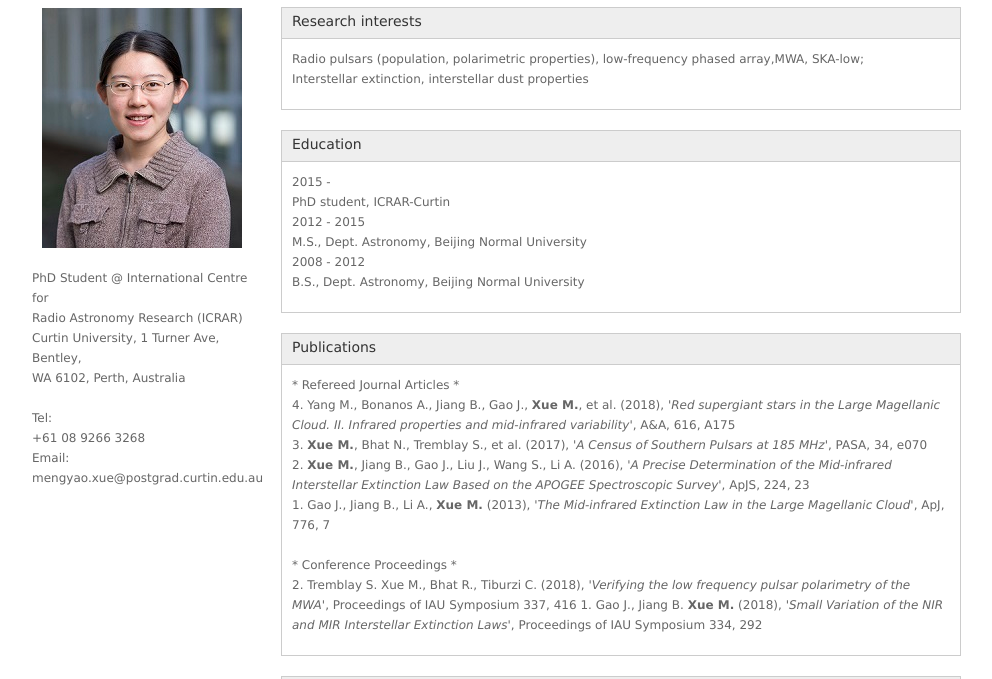
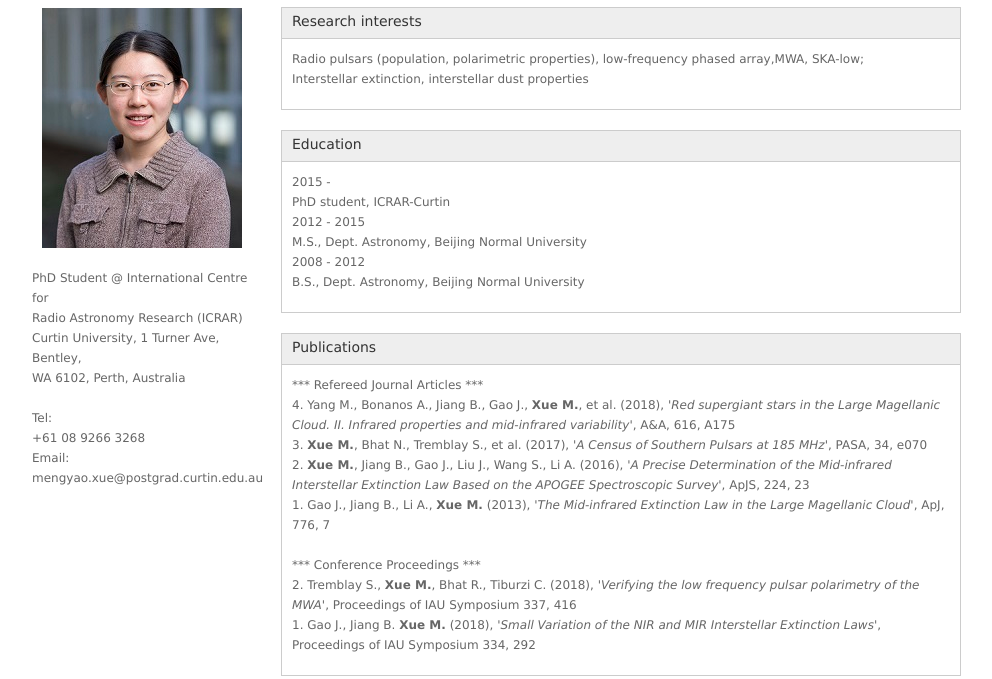
Before and after one commit to mengyaoxue/mengyaoxue.github.io, a plain HTML site: page index.html in a window 1280 px wide. Shown: the part 107-786 px from the top of the page, without its empty margins (149-1141 px from the left). Drawn offline with Linux system fonts and the light colour scheme.

Commit message:
Update index.html

```diff
--- a/index.html
+++ b/index.html
@@ -107,7 +107,7 @@
             </h3>
             <div class="mi-box">
               <div class="mib-c ">
-                * Refereed Journal Articles *</br>
+                *** Refereed Journal Articles ***</br>
                 4. Yang M., Bonanos A., Jiang B., Gao J., <b>Xue M.</b>, et al. (2018), <i>'Red supergiant stars in the Large Magellanic Cloud. II. Infrared properties and mid-infrared variability'</i>,
                    A&A, 616, A175 </br>
                 3. <b>Xue M.</b>, Bhat N., Tremblay S., et al. (2017), <i>'A Census of Southern Pulsars at 185 MHz'</i>,
@@ -118,9 +118,11 @@
                 1. Gao J., Jiang B., Li A., <b>Xue M.</b> (2013), <i>'The Mid-infrared Extinction Law in the Large Magellanic Cloud'</i>,
                    ApJ, 776, 7</br>
                    </br>
-                * Conference Proceedings *</br>
-                2. Tremblay S. Xue M., Bhat R., Tiburzi C. (2018), <i>'Verifying the low frequency pulsar polarimetry of the MWA'</i>, Proceedings of IAU Symposium 337, 416
-                1. Gao J., Jiang B. <b>Xue M.</b> (2018), <i>'Small Variation of the NIR and MIR Interstellar Extinction Laws'</i>, Proceedings of IAU Symposium 334, 292
+                *** Conference Proceedings ***</br>
+                2. Tremblay S., <b>Xue M.</b>, Bhat R., Tiburzi C. (2018), <i>'Verifying the low frequency pulsar polarimetry
+                   of the MWA'</i>, Proceedings of IAU Symposium 337, 416</br>
+                1. Gao J., Jiang B. <b>Xue M.</b> (2018), <i>'Small Variation of the NIR and MIR Interstellar Extinction Laws'</i>,
+                   Proceedings of IAU Symposium 334, 292</br>
               </div>
             </div>
           </div>
```
